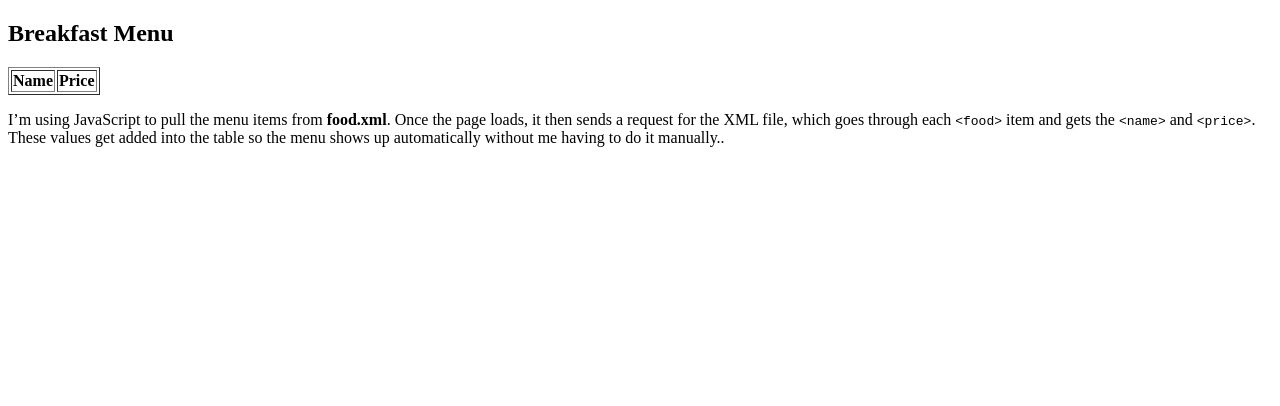
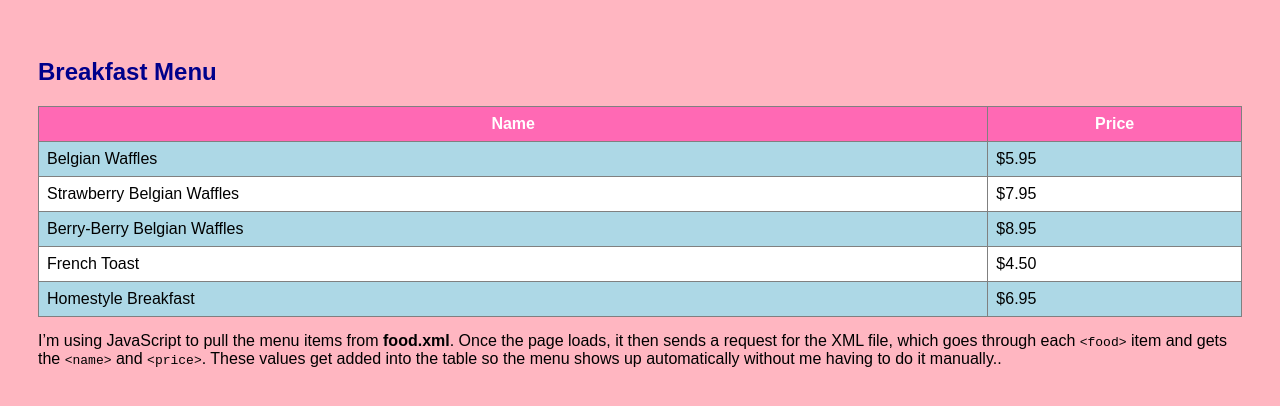
Before and after one commit to vrushtidalal/Web-Mining, a plain HTML site: page index.html in a window 1280 px wide. Drawn offline with Linux system fonts and the light colour scheme.

Commit message:
Update index.html

```diff
--- a/index.html
+++ b/index.html
@@ -2,16 +2,26 @@
 <html>
 <head>
     <title>Food Menu</title>
+<style>
+body {font-family: Arial; background-color: lightpink; padding: 30px;}
+h2 {color: darkblue;}
+table {width: 100%; border-collapse: collapse;background-color: white;}
+th {background-color: hotpink; color: white; padding: 8px;}
+td {padding: 8px;}
+tr:nth-child(even) {background-color: lightblue;}
+p {margin-top: 15px;}
+</style>
 </head>
 <body>
+<div id="wrap">
 
 <h2>Breakfast Menu</h2>
 
 <table border="1" id="FoodTable">
-    <tr>
-        <th>Name</th>
-        <th>Price</th>
-    </tr>
+  <tr>
+    <th>Name</th>
+    <th>Price</th>
+  </tr>
 </table>
 
 <p>
@@ -31,7 +41,7 @@ function loadXMLDoc(){
 function myFunction(xml){
   var xmlDoc=xml.responseXML;
   var foods=xmlDoc.getElementsByTagName("food");
-  var table=document.getElementById("foodTable");
+  var table=document.getElementById("FoodTable");
 
   for(var i=0;i<foods.length;i++){
     var name=foods[i].getElementsByTagName("name")[0].childNodes[0].nodeValue;
@@ -46,6 +56,6 @@ window.onload=loadXMLDoc;
 
 
 
-
+</div>
 </body>
 </html>
```
